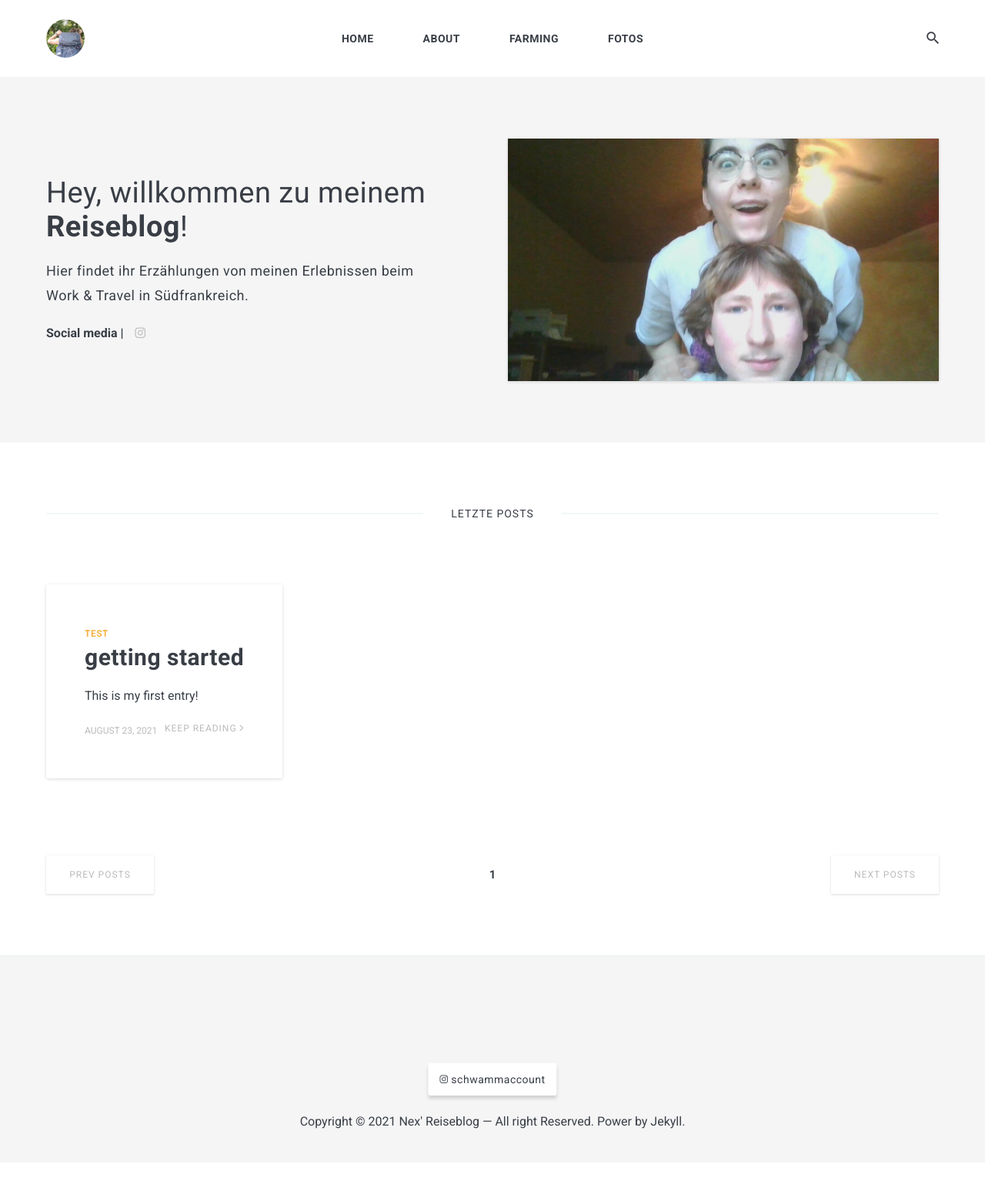
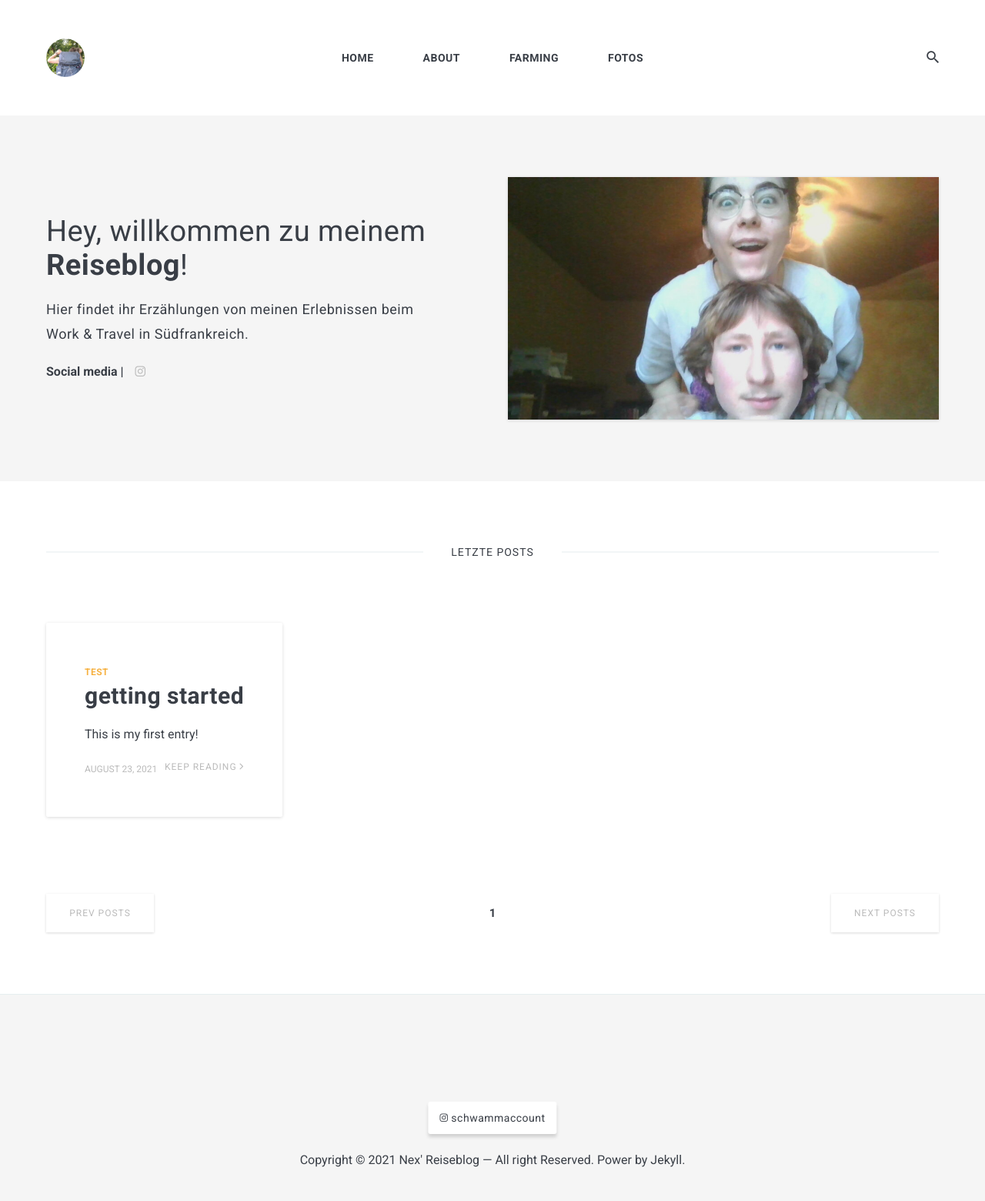
Before and after one commit to anneke-streit/anneke-streit.github.io, a Jekyll site: the page built from index.html, in a window 1280 px wide. Shown: the whole page at 77% size. Built offline with Jekyll 4.4.1, drawn with Linux system fonts in a browser that asks for light colours; nearby versions of some CDN libraries; the list of posts is cut into pages by our own code; before the commit the page ends 1510 px from its top, so only the background shows below that.

Commit message:
Update _header.scss

```diff
--- a/_sass/3-modules/_header.scss
+++ b/_sass/3-modules/_header.scss
@@ -1,6 +1,6 @@
 .header {
   position: relative;
-  height: 100px;
+  height: 150px;
 
   .header__overlay {
     position: fixed;
```
